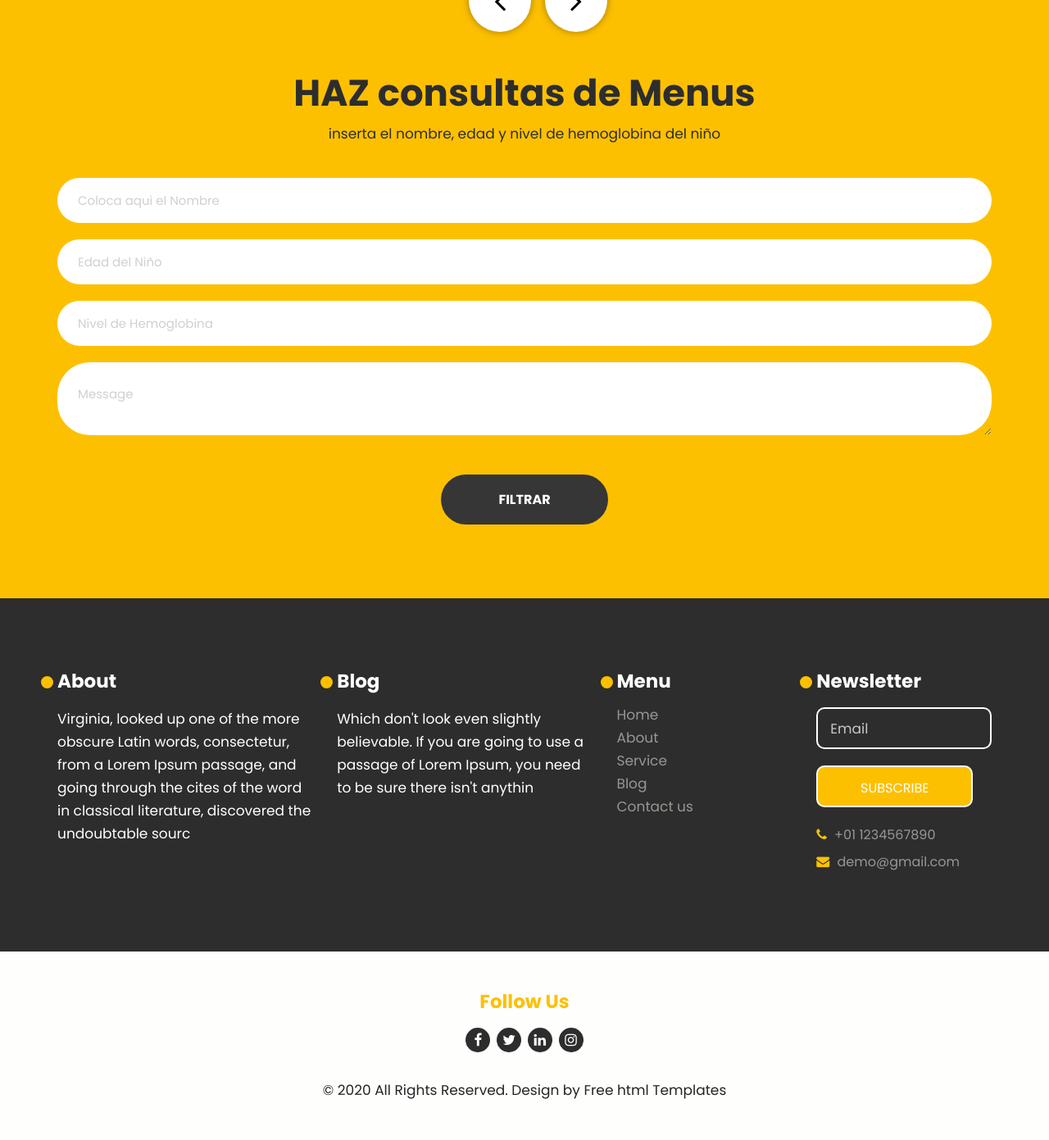
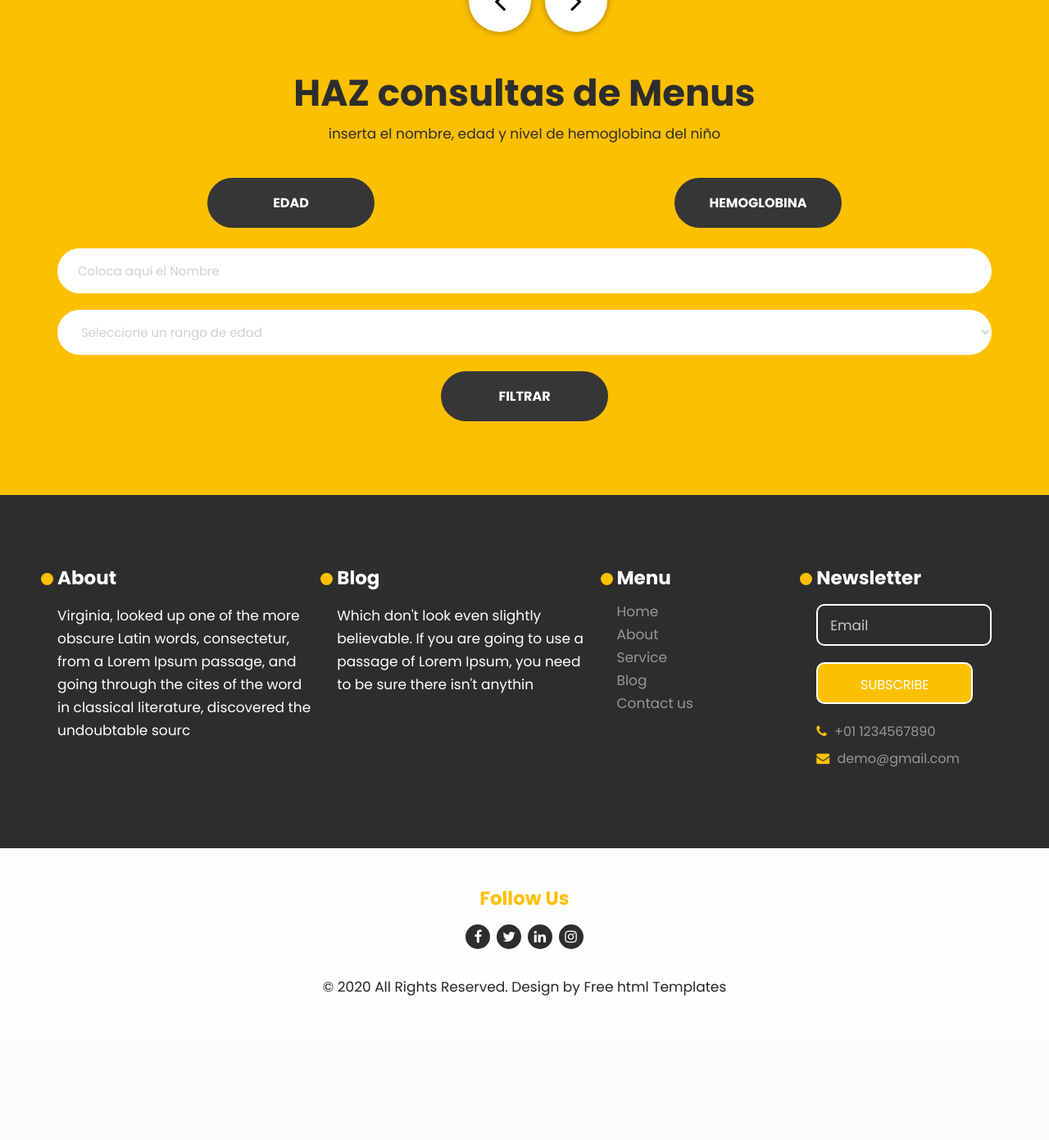
Before and after one commit to VaneCisnerosVil/NutriLaredo, a PHP site: page / in a window 1280 px wide. Shown: the part 761-2152 px from the top of the page at 82% size. After the commit the page ends 1976 px from the top, so only its background shows below. Run offline with PHP 8.4, Linux system fonts and the light colour scheme; some libraries are stand-ins or nearby versions.

Commit message:
agregacion del filtro, cambios en el css para el filtro, agregacion del JS del filtro

```diff
--- a/css/style.css
+++ b/css/style.css
@@ -745,7 +745,24 @@ figure img:hover{
     height: 89px;
     border-radius: 40px;
 }
+/*codigo de los botones edad y hemoglobina*/
 
+.col-md-12 .opciones .envio{
+    font-size: 16px;
+    transition: ease-in all 0.5s;
+    background-color: #363636;
+    text-transform: uppercase;
+    color: #fff;
+    max-width: 204px;
+    width: 100%;
+    display: block;
+    font-weight: bold;
+    height: 61px;
+    line-height: 61px;
+    margin: 0 auto;
+    border-radius: 40px;
+}
+/*fin del codigo*/
 .main_form .envio {
     font-size: 16px;
     transition: ease-in all 0.5s;
@@ -761,7 +778,14 @@ figure img:hover{
     margin: 0 auto;
     border-radius: 40px;
 }
-
+/*pseudoclase de los botones*/
+.opciones .envio:hover{
+    background-color: #fdc001;
+    transition: ease-in all 0.5s;
+    box-shadow: 0 0 16px 3px #635d5d38;
+    color: #fff;
+}
+/*fin de la pseudoclase*/
 .main_form .envio:hover {
     background-color: #fdc001;
     transition: ease-in all 0.5s;
--- a/index.html
+++ b/index.html
@@ -356,27 +356,66 @@
                      <p>inserta el nombre, edad y nivel de hemoglobina del niño</p>
                   </div>
                </div>
+                <!--cambios de seleccion segun su edad y hemoglobina-->
                 <div class="col-md-12">
+                    <div class="opciones d-flex justify-content-between">
+                          <button class="envio" onclick="seleccionarOpcion('edad')">Edad</button>
+                          <button class="envio" onclick="seleccionarOpcion('hemoglobina')">Hemoglobina</button>
+                    </div>
+                    <br>
                     <form id="request" class="main_form">
                             <div class="row">
-                        <div class="col-md-12 ">
-                           <input class="form_control" placeholder="Coloca aqui el Nombre" type="type" name=" Name">
+                                      <div class="col-md-12">
+                                           <input class="form_control" placeholder="Coloca aquí el Nombre" type="text" name="Name" id="nombre">
+                                      </div>
+                             <div class="col-md-12 edad">
+                                         <select class="form_control" name="Edad" id="edad">
+                                                       <option value="">Seleccione un rango de edad             </option>
+                                                       <option value="6-8">6-8 meses</option>
+                                                       <option value="9-11">9-11 meses</option>
+                                                       <option value="12-23">12-23 meses</option>
+                                                       <option value="24-35">24-35 meses</option>
+                                          </select>
+                              </div>
+                                      <div class="col-md-12 hemoglobina" style="display:none;">
+                                            <input class="form_control" placeholder="Nivel de Hemoglobina" type="number" name="Hemoglobina" id="hemoglobina">
                                       </div>
                                       <div class="col-md-12">
-                           <input class="form_control" placeholder="Edad del Niño" type="type" name="Edad">
-                        </div>
-                        <div class="col-md-12">
-                           <input class="form_control" placeholder="Nivel de Hemoglobina" type="type" name="Hemoglobina">
-                        </div>
-                        <div class="col-md-12">
-                           <textarea style=" color: #d0d0cf;" class="textarea" placeholder="Message" type="type" name="message"></textarea>
-                        </div>
-                        <div class="col-md-12">
-                            <a href="menus.html" class="envio d-flex align-content-center justify-content-center" >Filtrar</a>
+                                            <a href="menu.html" class="envio d-flex align-content-center justify-content-center" onclick="almacenarDatos(event)">Filtrar</a>
                                       </div>
                             </div>
                     </form>
                 </div>
+<!--script para dar funcionalidad a los botones-->
+    <script>
+        let opcionSeleccionada = '';
+
+        function seleccionarOpcion(opcion) {
+            opcionSeleccionada = opcion;
+            document.querySelector('.edad').style.display = 'none';
+            document.querySelector('.hemoglobina').style.display = 'none';
+            document.querySelector('.' + opcion).style.display = 'block';
+        }
+
+        function almacenarDatos(event) {
+            let Nombre = document.getElementById('nombre').value;
+            let Edad = '';
+            let HEMO = '';
+
+            if (opcionSeleccionada === 'edad') {
+                Edad = document.getElementById('edad').value;
+            } else if (opcionSeleccionada === 'hemoglobina') {
+                HEMO = document.getElementById('hemoglobina').value;
+            }
+
+            // Aquí puedes hacer lo que necesites con las variables Nombre, Edad y HEMO
+            console.log('Nombre:', Nombre);
+            console.log('Edad:', Edad);
+            console.log('HEMO:', HEMO);
+
+            // No prevenimos el evento por defecto para permitir la navegación a menu.html
+        }
+    </script>
             </div>
          </div>
       </div>
```
Lines whose indentation alone changed are shown as unchanged.
